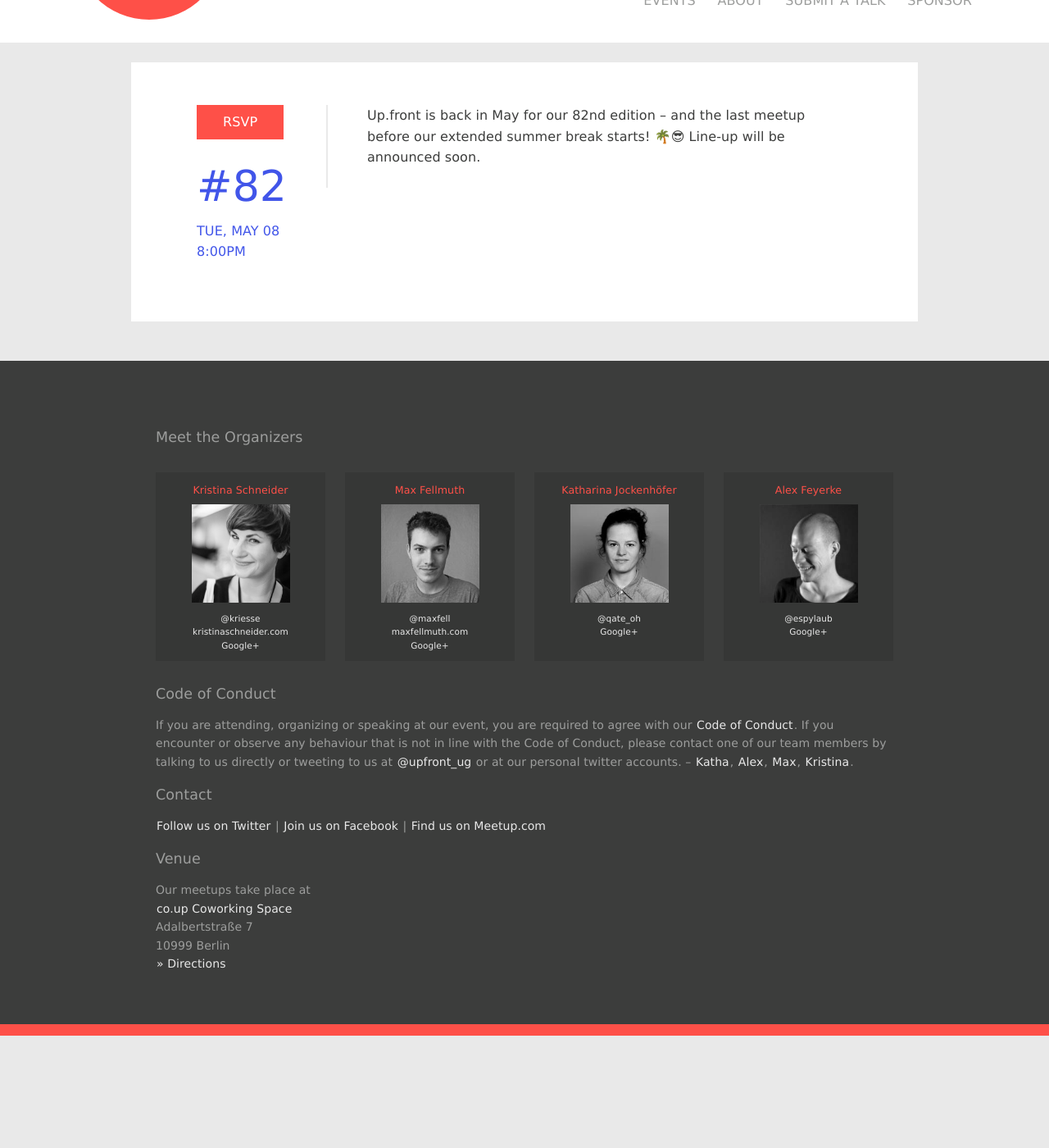
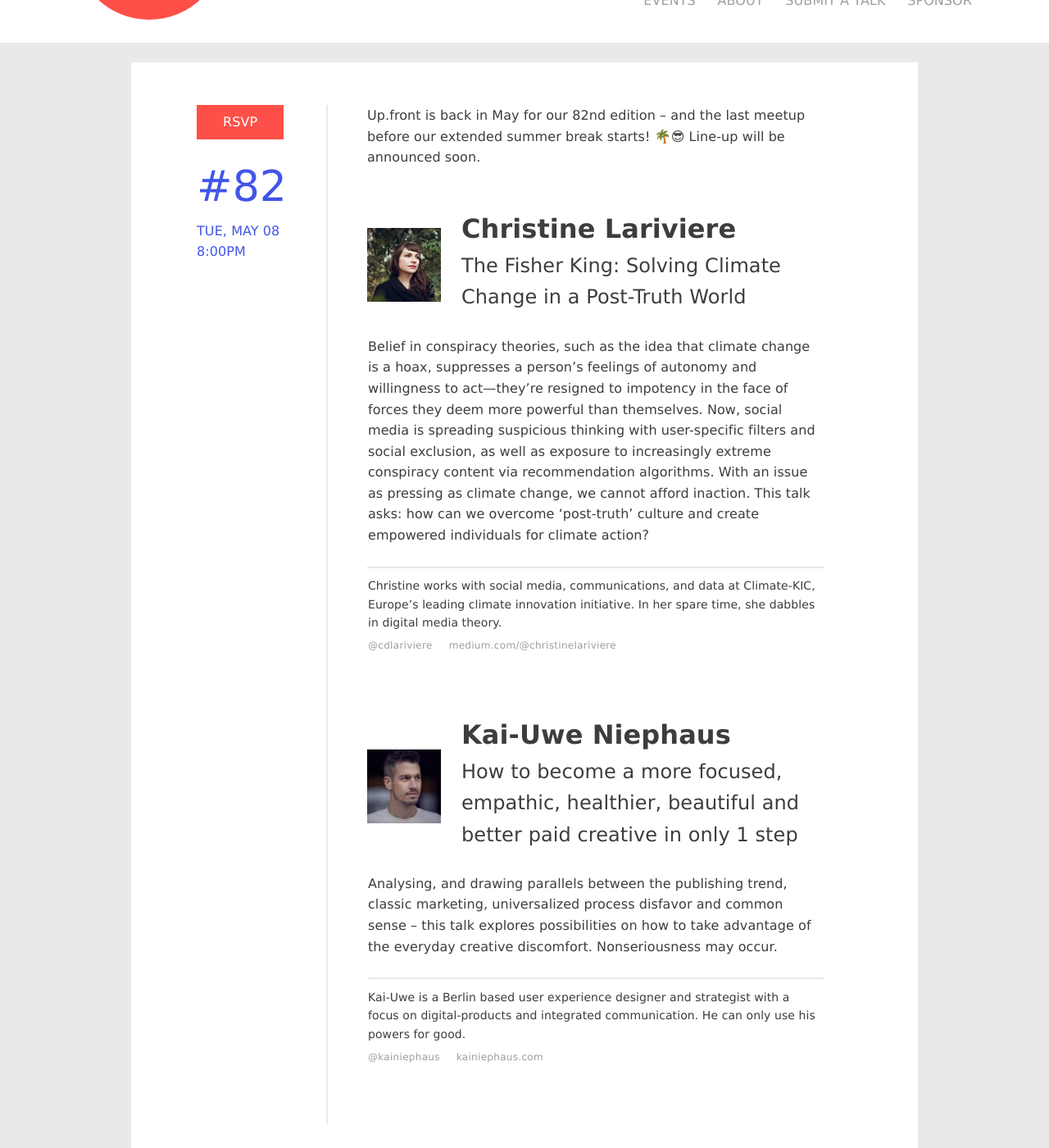
Before and after one commit to upfrontug/upfrontug.github.io, a Jekyll site: the page built from _posts/2018-05-08-meetup.html, in a window 1280 px wide and 1400 px high, scrolled down 200 px. Shown: the whole window at 82% size. Built offline with Jekyll 4.4.1, drawn with Linux system fonts in a browser that asks for light colours; a script that is not in the unit is left out; before the commit the page ends 1463 px from its top, so only the background shows below that.

Commit message:
update first 2 may meetup speakers

```diff
--- a/_posts/2018-05-08-meetup.html
+++ b/_posts/2018-05-08-meetup.html
@@ -3,4 +3,24 @@
   meetup: 'https://www.meetup.com/up-front-ug/events/249629936/'
   intro: 'Up.front is back in May for our 82nd edition – and the last meetup before our extended summer break starts! 🌴😎 Line-up will be announced soon.'
   talks:
+  - name: 'Christine Lariviere'
+    title: 'The Fisher King: Solving Climate Change in a Post-Truth World'
+    picture: 'christine-lariviere-2018.jpg'
+    desc: 'Belief in conspiracy theories, such as the idea that climate change is a hoax, suppresses a person’s feelings of autonomy and willingness to act—they’re resigned to impotency in the face of forces they deem more powerful than themselves. Now, social media is spreading suspicious thinking with user-specific filters and social exclusion, as well as exposure to increasingly extreme conspiracy content via recommendation algorithms. With an issue as pressing as climate change, we cannot afford inaction. This talk asks: how can we overcome ‘post-truth’ culture and create empowered individuals for climate action?'
+    bio: 'Christine works with social media, communications, and data at Climate-KIC, Europe’s leading climate innovation initiative. In her spare time, she dabbles in digital media theory.'
+    links:
+      - url: 'https://twitter.com/cdlariviere'
+        title: '@cdlariviere'
+      - url: 'https://medium.com/@christinelariviere'
+        title: 'medium.com/@christinelariviere'
+  - name: 'Kai-Uwe Niephaus'
+    title: 'How to become a more focused, empathic, healthier, beautiful and better paid creative in only 1 step'
+    picture: 'kai-niephaus.jpg'
+    desc: 'Analysing, and drawing parallels between the publishing trend, classic marketing, universalized process disfavor and common sense – this talk explores possibilities on how to take advantage of the everyday creative discomfort. Nonseriousness may occur.'
+    bio: 'Kai-Uwe is a Berlin based user experience designer and strategist with a focus on digital-products and integrated communication. He can only use his powers for good.'
+    links:
+      - url: 'https://twitter.com/kainiephaus'
+        title: '@kainiephaus'
+      - url: 'http://kainiephaus.com'
+        title: 'kainiephaus.com'
 ---
```
Also changed, not shown: images/talks/christine-lariviere-2018.jpg (added), images/talks/kai-niephaus.jpg (added).
